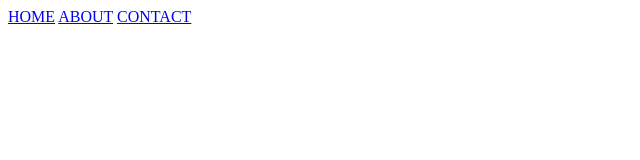
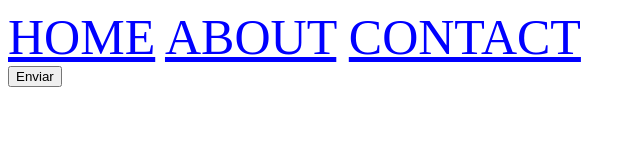
Before and after one commit to CollabCodeTech/front-end-e-boas-praticas, a plain HTML site: page index.html in a window 1280 px wide. Shown: the whole page, without its empty margins (0-640 px from the left). Drawn offline with Linux system fonts and the light colour scheme.

Commit message:
Final da primeira aula

```diff
--- /dev/null
+++ b/css/navigation.css
@@ -0,0 +1,12 @@
+nav {
+  font-size: 50px;
+  color: red;
+}
+
+a {
+  color: inherit;
+}
+
+nav a {
+  color: blue;
+}
--- a/index.html
+++ b/index.html
@@ -2,6 +2,8 @@
 <html lang="en">
   <head>
     <title>Home Los Jacks</title>
+
+    <link rel="stylesheet" href="css/navigation.css" />
   </head>
   <body>
     <nav>
@@ -9,5 +11,7 @@
       <a href="about.html">ABOUT</a>
       <a href="contact.html">CONTACT</a>
     </nav>
+
+    <button>Enviar</button>
   </body>
 </html>
```
